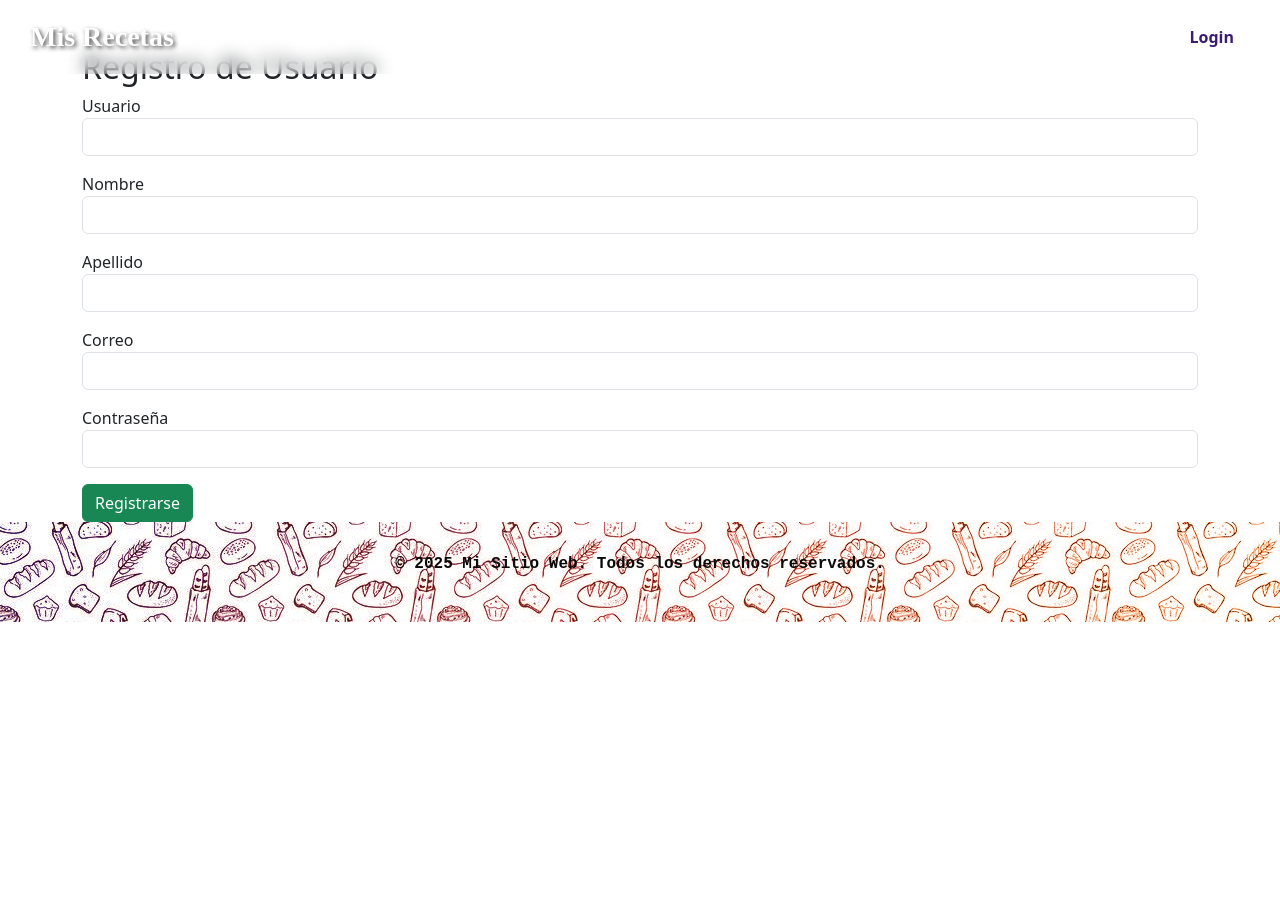
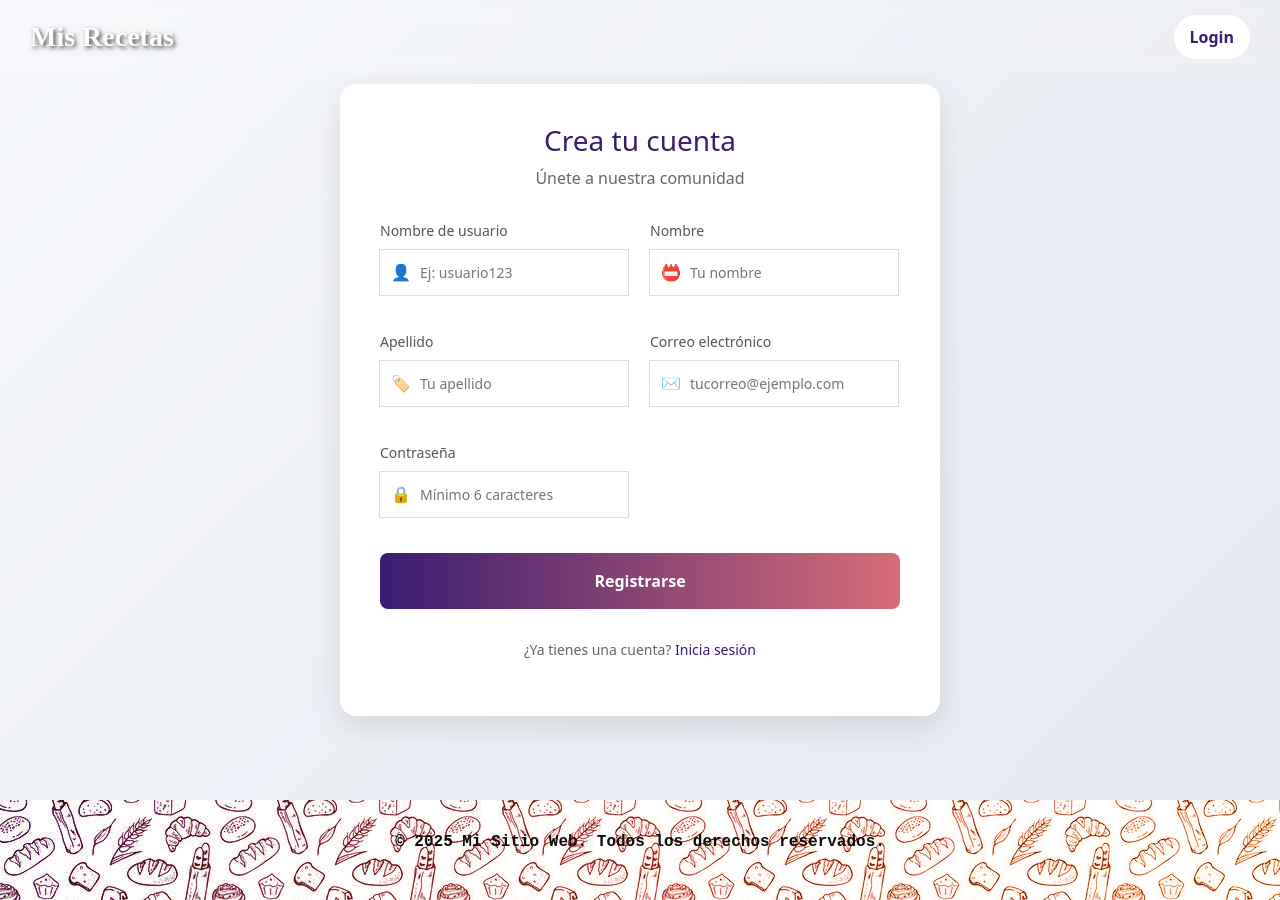
Before and after one commit to Torres-jose/proyectoRecetas, a React (Vite) app: page /register in a window 1280 px wide. Before the commit the page ends 800 px from the top, so only its background shows below. Built offline with nearby package versions, Linux system fonts and the light colour scheme; a web font is replaced by a local one.

Commit message:
actulizando registro

```diff
--- /dev/null
+++ b/src/assets/style/Registro.style.css
@@ -0,0 +1,160 @@
+/* Estilos generales */
+.register-container {
+  display: flex;
+  justify-content: center;
+  align-items: center;
+  min-height: 100vh;
+  background: linear-gradient(135deg, #f5f7fa 0%, #e4e8f0 100%);
+  padding: 20px;
+}
+
+.register-card {
+  background: white;
+  border-radius: 16px;
+  box-shadow: 0 10px 30px rgba(0, 0, 0, 0.1);
+  width: 100%;
+  max-width: 600px;
+  padding: 40px;
+  transition: transform 0.3s ease;
+}
+
+.register-card:hover {
+  transform: translateY(-5px);
+}
+
+.register-header {
+  text-align: center;
+  margin-bottom: 30px;
+}
+
+.register-header h2 {
+  color: #3a1c71;
+  margin-bottom: 8px;
+  font-size: 28px;
+}
+
+.register-header p {
+  color: #666;
+  font-size: 16px;
+}
+
+/* Formulario */
+.register-form {
+  margin-top: 20px;
+}
+
+.form-grid {
+  display: grid;
+  grid-template-columns: repeat(2, 1fr);
+  gap: 20px;
+}
+
+@media (max-width: 768px) {
+  .form-grid {
+    grid-template-columns: 1fr;
+  }
+}
+
+.input-group {
+  position: relative;
+  margin-bottom: 15px;
+}
+
+.input-group label {
+  display: block;
+  margin-bottom: 8px;
+  color: #555;
+  font-size: 14px;
+  font-weight: 500;
+}
+
+.input-group input {
+  width: 100%;
+  padding: 12px 16px 12px 40px;
+  border: 1px solid #ddd;
+  border-radius: 8px;
+  font-size: 14px;
+  transition: all 0.3s;
+}
+
+.input-group input:focus {
+  border-color: #3a1c71;
+  box-shadow: 0 0 0 2px rgba(58, 28, 113, 0.2);
+  outline: none;
+}
+
+.input-icon {
+  position: absolute;
+  left: 12px;
+  bottom: 12px;
+  color: #777;
+  font-size: 16px;
+}
+
+/* Botón */
+.register-button {
+  width: 100%;
+  background: linear-gradient(to right, #3a1c71, #d76d77);
+  color: white;
+  border: none;
+  padding: 16px;
+  border-radius: 8px;
+  font-size: 16px;
+  font-weight: 600;
+  cursor: pointer;
+  transition: all 0.3s;
+  margin-top: 20px;
+}
+
+.register-button:hover {
+  background: linear-gradient(to right, #d76d77, #3a1c71);
+  box-shadow: 0 5px 15px rgba(58, 28, 113, 0.3);
+}
+
+.register-button:disabled {
+  background: #ccc;
+  cursor: not-allowed;
+}
+
+.spinner {
+  display: inline-block;
+  width: 20px;
+  height: 20px;
+  border: 3px solid rgba(255, 255, 255, 0.3);
+  border-radius: 50%;
+  border-top-color: white;
+  animation: spin 1s ease-in-out infinite;
+}
+
+@keyframes spin {
+  to { transform: rotate(360deg); }
+}
+
+/* Mensaje de error */
+.register-error {
+  background: #ffebee;
+  color: #d32f2f;
+  padding: 12px;
+  border-radius: 8px;
+  margin-bottom: 20px;
+  font-size: 14px;
+  text-align: center;
+}
+
+/* Footer del registro */
+.register-footer {
+  margin-top: 30px;
+  text-align: center;
+  font-size: 14px;
+  color: #666;
+}
+
+.register-footer a {
+  color: #3a1c71;
+  text-decoration: none;
+  font-weight: 500;
+}
+
+.register-footer a:hover {
+  text-decoration: underline;
+}
--- a/src/pages/registre.pages.jsx
+++ b/src/pages/registre.pages.jsx
@@ -1,5 +1,6 @@
 import { useState } from "react";
-import { useNavigate } from "react-router-dom";
+import { useNavigate, Link } from "react-router-dom";
+import '../assets/style/Registro.style.css'
 import API from "../api/api";
 
 function Register() {
@@ -14,6 +15,7 @@ function Register() {
   });
 
   const [error, setError] = useState("");
+  const [isLoading, setIsLoading] = useState(false);
 
   const handleChange = (e) => {
     setForm({
@@ -24,91 +26,123 @@ function Register() {
 
   const handleSubmit = async (e) => {
     e.preventDefault();
+    setIsLoading(true);
     setError("");
 
     try {
       await API.post("/auth/register", form);
-      alert("Registro exitoso, ahora inicia sesión.");
+      alert("¡Registro exitoso! Ahora puedes iniciar sesión.");
       navigate("/login");
     } catch (err) {
       if (err.response?.data?.message) {
         setError(err.response.data.message);
       } else {
-        setError("Error al registrar usuario.");
+        setError("Error al registrar usuario. Por favor, inténtalo de nuevo.");
       }
+    } finally {
+      setIsLoading(false);
     }
   };
 
   return (
-    <div className="container mt-5">
-      <h2>Registro de Usuario</h2>
-      {error && <p style={{ color: "red" }}>{error}</p>}
-      <form onSubmit={handleSubmit}>
-        <div className="mb-3">
-          <label>Usuario</label>
+    <div className="register-container">
+      <div className="register-card">
+        <div className="register-header">
+          <h2>Crea tu cuenta</h2>
+          <p>Únete a nuestra comunidad</p>
+        </div>
+
+        {error && <div className="register-error">{error}</div>}
+
+        <form onSubmit={handleSubmit} className="register-form">
+          <div className="form-grid">
+            <div className="input-group">
+              <label htmlFor="username">Nombre de usuario</label>
               <input
+                id="username"
                 type="text"
                 name="username"
-            className="form-control"
                 value={form.username}
                 onChange={handleChange}
+                placeholder="Ej: usuario123"
                 required
               />
+              <span className="input-icon">👤</span>
             </div>
 
-        <div className="mb-3">
-          <label>Nombre</label>
+            <div className="input-group">
+              <label htmlFor="name">Nombre</label>
               <input
+                id="name"
                 type="text"
                 name="name"
-            className="form-control"
                 value={form.name}
                 onChange={handleChange}
+                placeholder="Tu nombre"
                 required
               />
+              <span className="input-icon">📛</span>
             </div>
 
-        <div className="mb-3">
-          <label>Apellido</label>
+            <div className="input-group">
+              <label htmlFor="lasname">Apellido</label>
               <input
+                id="lasname"
                 type="text"
                 name="lasname"
-            className="form-control"
                 value={form.lasname}
                 onChange={handleChange}
+                placeholder="Tu apellido"
                 required
               />
+              <span className="input-icon">🏷️</span>
             </div>
 
-        <div className="mb-3">
-          <label>Correo</label>
+            <div className="input-group">
+              <label htmlFor="email">Correo electrónico</label>
               <input
+                id="email"
                 type="email"
                 name="email"
-            className="form-control"
                 value={form.email}
                 onChange={handleChange}
+                placeholder="tucorreo@ejemplo.com"
                 required
               />
+              <span className="input-icon">✉️</span>
             </div>
 
-        <div className="mb-3">
-          <label>Contraseña</label>
+            <div className="input-group">
+              <label htmlFor="password">Contraseña</label>
               <input
+                id="password"
                 type="password"
                 name="password"
-            className="form-control"
                 value={form.password}
                 onChange={handleChange}
+                placeholder="Mínimo 6 caracteres"
                 required
                 minLength={6}
               />
+              <span className="input-icon">🔒</span>
+            </div>
           </div>
 
-        <button type="submit" className="btn btn-success">
-          Registrarse
+          <button type="submit" className="register-button" disabled={isLoading}>
+            {isLoading ? (
+              <span className="spinner"></span>
+            ) : (
+              "Registrarse"
+            )}
           </button>
         </form>
+
+        <div className="register-footer">
+          <p>
+            ¿Ya tienes una cuenta? <Link to="/login">Inicia sesión</Link>
+          </p>
+        </div>
+      </div>
     </div>
   );
 }
```
Lines whose indentation alone changed are shown as unchanged.
